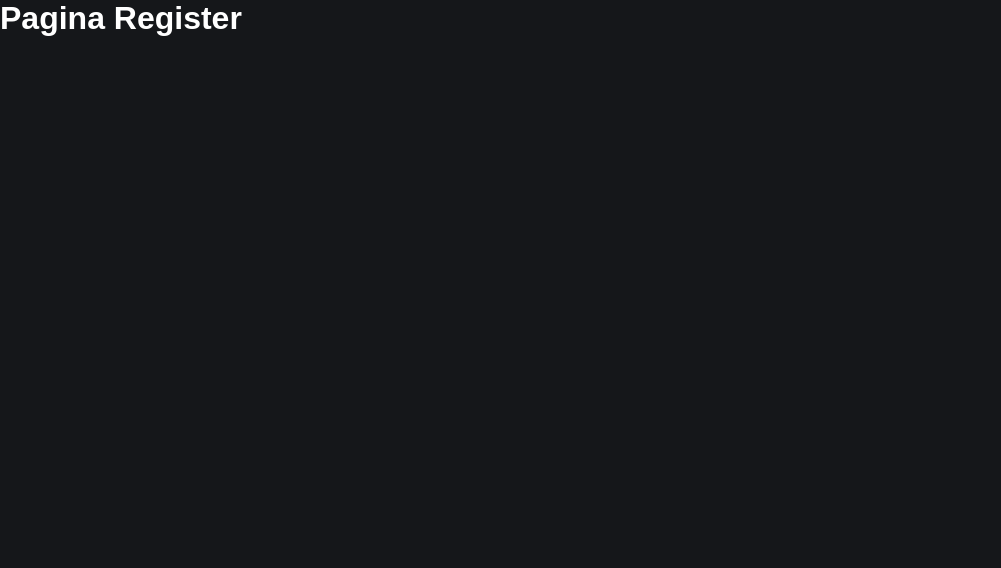
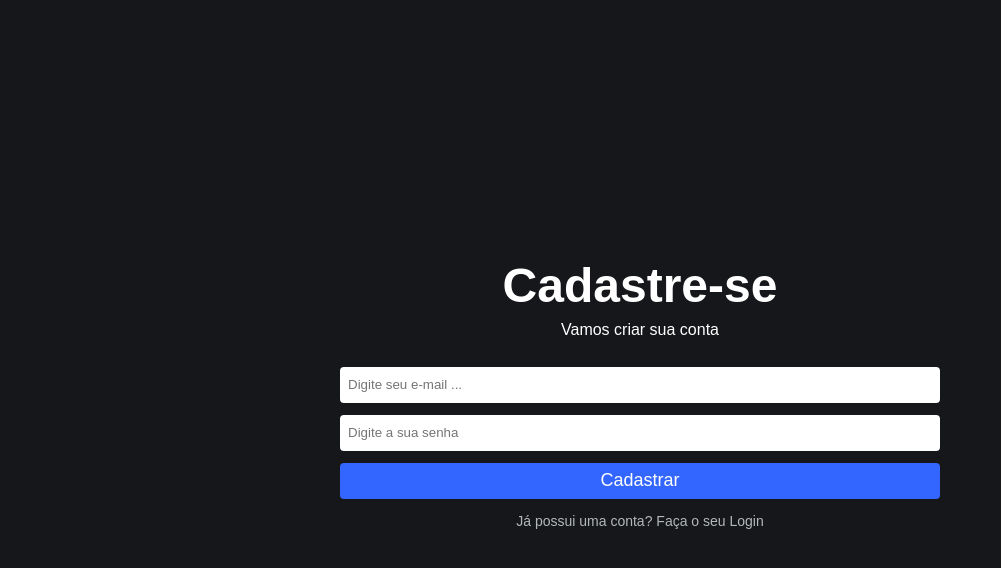
Before and after one commit to Hitiro/listatarefas, a React (Create React App) app: page /register in a window 1280 px wide. Shown: the top 568 px of the page, without its empty margins (0-1001 px from the left). Built offline with nearby package versions, Linux system fonts and the light colour scheme.

Commit message:
ffeat: criando pagina de admin

```diff
--- /dev/null
+++ b/src/pages/Admin/index.js
@@ -0,0 +1,9 @@
+import './admin.css'
+
+export default function Admin() {
+  return (
+    <div>
+      <h1>Página ADMIN</h1>
+    </div>
+  )
+}
--- a/src/pages/Home/index.js
+++ b/src/pages/Home/index.js
@@ -3,16 +3,31 @@
 
 import { Link } from 'react-router-dom'
 
+import { auth } from '../../firebaseConnection'
+import { signInWithEmailAndPassword } from 'firebase/auth';
+
+import { useNavigate } from 'react-router-dom';
+
 export default function Home() {
   const [email, setEmail] = useState('');
   const [password, setPassword] = useState('');
 
-  function handleLogin(e) {
+  const navigate = useNavigate();
+
+  async function handleLogin(e) {
     e.preventDefault();
 
     if (email !== '' && password !== '') {
 
-      alert("Teste");
+      await signInWithEmailAndPassword(auth, email, password)
+        .then(() => {
+          // Navegar para /admin
+          navigate('/admin', { replace: true });
+        })
+        .catch((error) => {
+          console.log(error);
+        })
+
     } else {
       alert("Preencha todos os campos");
 
@@ -35,7 +50,6 @@
           onChange={(e) => setEmail(e.target.value)}
         />
         <input
-          autoComplete={false}
           type="password"
           placeholder="Digite a sua senha"
           value={password}
--- a/src/pages/Register/index.js
+++ b/src/pages/Register/index.js
@@ -1,7 +1,66 @@
+import { useEffect, useState } from 'react';
+import './register.css'
+
+import { Link } from 'react-router-dom'
+
+import { auth } from '../../firebaseConnection';
+import { createUserWithEmailAndPassword } from 'firebase/auth';
+import { useNavigate } from 'react-router-dom';
+
 export default function Register() {
+  const [email, setEmail] = useState('');
+  const [password, setPassword] = useState('');
+
+  const navigate = useNavigate();
+
+  async function handleRegister(e) {
+    e.preventDefault();
+
+    if (email !== '' && password !== '') {
+
+      await createUserWithEmailAndPassword(auth, email, password)
+        .then(() => {
+          navigate('/admin', { replace: true });
+        })
+        .catch((error) => {
+          console.log(error);
+        })
+
+    } else {
+      alert("Preencha todos os campos");
+
+    }
+
+
+
+  }
+
   return (
-    <div>
-      <h1>Pagina Register</h1>
-    </div>
+    <div className="home-container">
+      <h1>Cadastre-se</h1>
+      <span>Vamos criar sua conta</span>
+
+      <form className="form" onSubmit={handleRegister}>
+        <input
+          type="text"
+          placeholder="Digite seu e-mail ..."
+          value={email}
+          onChange={(e) => setEmail(e.target.value)}
+        />
+        <input
+          type="password"
+          placeholder="Digite a sua senha"
+          value={password}
+          onChange={(e) => setPassword(e.target.value)}
+        />
+
+        <button type="submit">Cadastrar</button>
+      </form>
+
+      <Link to="/" className="button-link">
+        Já possui uma conta? Faça o seu Login
+      </Link>
+
+    </div >
   )
 }
--- /dev/null
+++ b/src/pages/Register/register.css
@@ -0,0 +1,56 @@
+.home-container{
+  display: flex;
+  flex-direction: column;
+  align-items: center;
+  justify-content: center;
+  height: 100vh;
+  width: 100%;
+}
+
+.home-container h1{
+  font-size: 48px;
+  margin-bottom: 8px;
+}
+
+.home-container span{
+  margin-bottom: 28px;
+}
+
+.form{
+  display: flex;
+  flex-direction: column;
+  width: 90%;
+  max-width: 600px;
+}
+
+.form input{
+  border: 0;
+  margin-bottom: 12px;
+  height: 36px;
+  border-radius: 4px;
+  padding: 0 8px;
+}
+
+.form button{
+  height: 36px;
+  border: 0;
+  border-radius: 4px;
+  background-color: #3366FF;
+  color: #FFF;
+  font-size: 18px;
+}
+
+.form textarea{
+  margin-bottom: 12px;
+  border: 0px;
+  height: 90px;
+  resize: none;
+  border-radius: 4px;
+}
+
+.button-link{
+  color: #b4b8bb;
+  text-decoration: none;
+  margin: 14px 0;
+  font-size: 14px;
+}
--- a/src/routes/index.js
+++ b/src/routes/index.js
@@ -2,12 +2,14 @@
 
 import Home from '../pages/Home';
 import Register from '../pages/Register';
+import Admin from '../pages/Admin';
 
 function RouterApp() {
   return (
     <Routes>
       <Route path='/' element={<Home />} />
       <Route path='/register' element={<Register />} />
+      <Route path='/admin' element={<Admin />} />
     </Routes>
   )
 }
```
Also changed, not shown: src/pages/Admin/admin.css (added).
